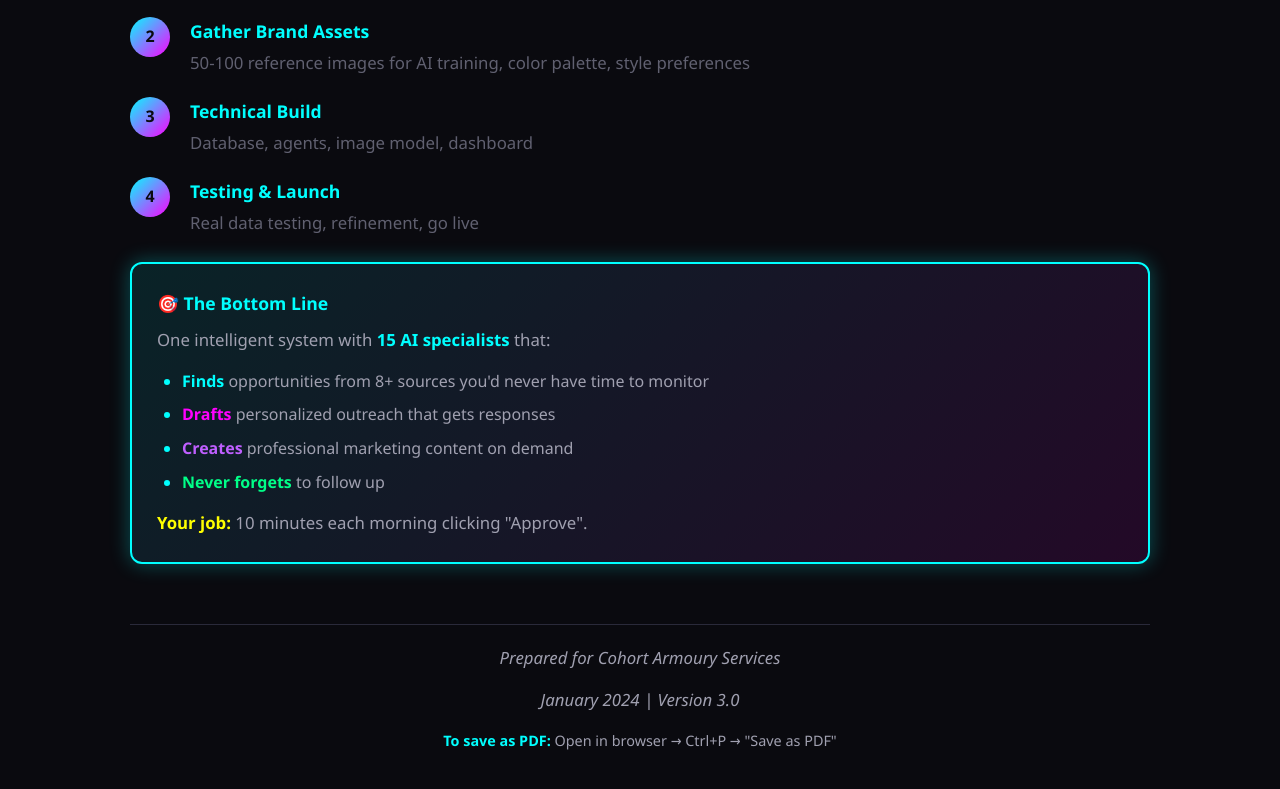
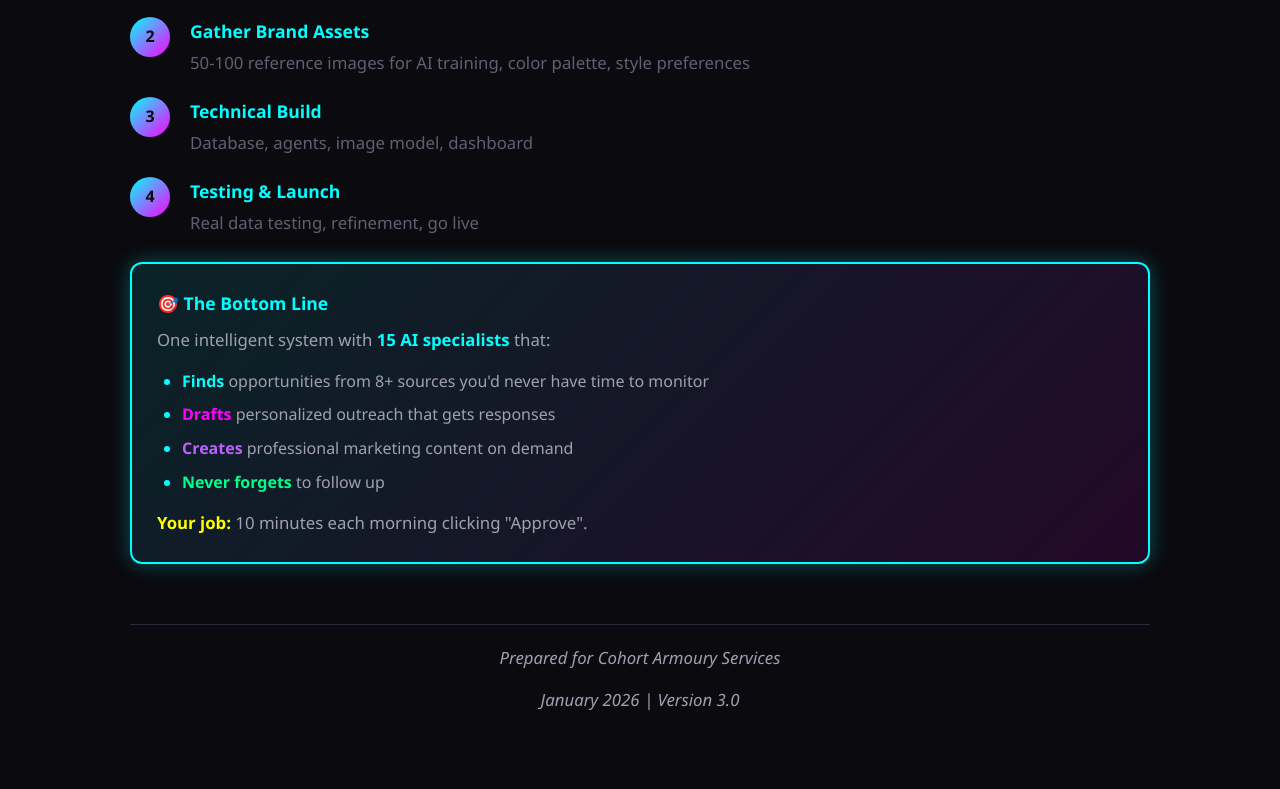
Before and after one commit to LexingtonStanley/MultiAgentProposalCohort, a plain HTML site: page cohort-executive-summary.html in a window 1280 px wide. Shown: the part 6809-7598 px from the top of the page. Drawn offline with Linux system fonts and the light colour scheme; a script that the page names is missing.

Commit message:
Update executive summary footer
- Remove PDF save instructions
- Update date to January 2026

Co-Authored-By: Claude Opus 4.5 <noreply@anthropic.com>

```diff
--- a/cohort-executive-summary.html
+++ b/cohort-executive-summary.html
@@ -997,8 +997,7 @@
 
     <div style="margin-top: 60px; padding-top: 20px; border-top: 1px solid var(--border); text-align: center; color: var(--text-muted);">
         <p><em>Prepared for Cohort Armoury Services</em></p>
-        <p><em>January 2024 | Version 3.0</em></p>
-        <p style="font-size: 0.9rem;"><strong style="color: var(--cyan);">To save as PDF:</strong> Open in browser → Ctrl+P → "Save as PDF"</p>
+        <p><em>January 2026 | Version 3.0</em></p>
     </div>
 
     <!-- Lightbox Overlay -->
```
